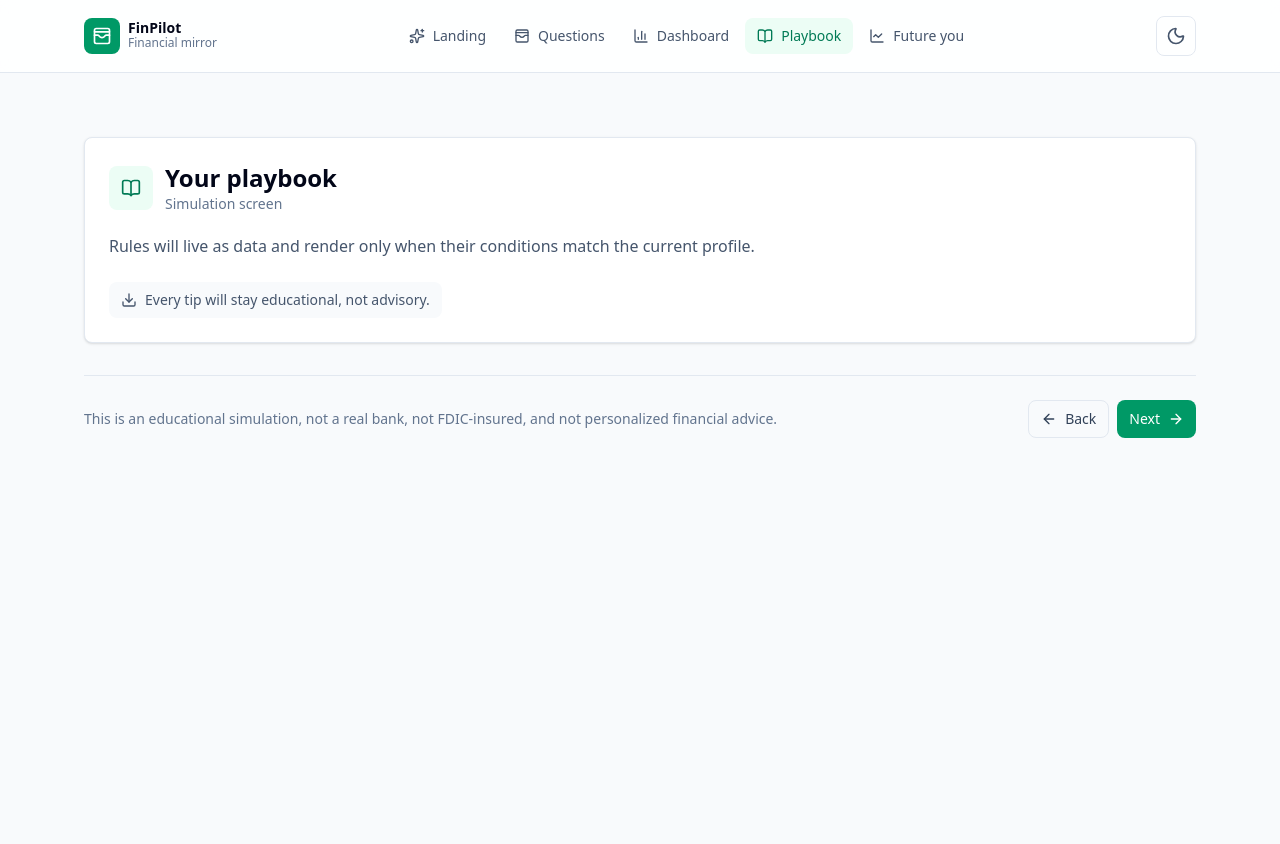
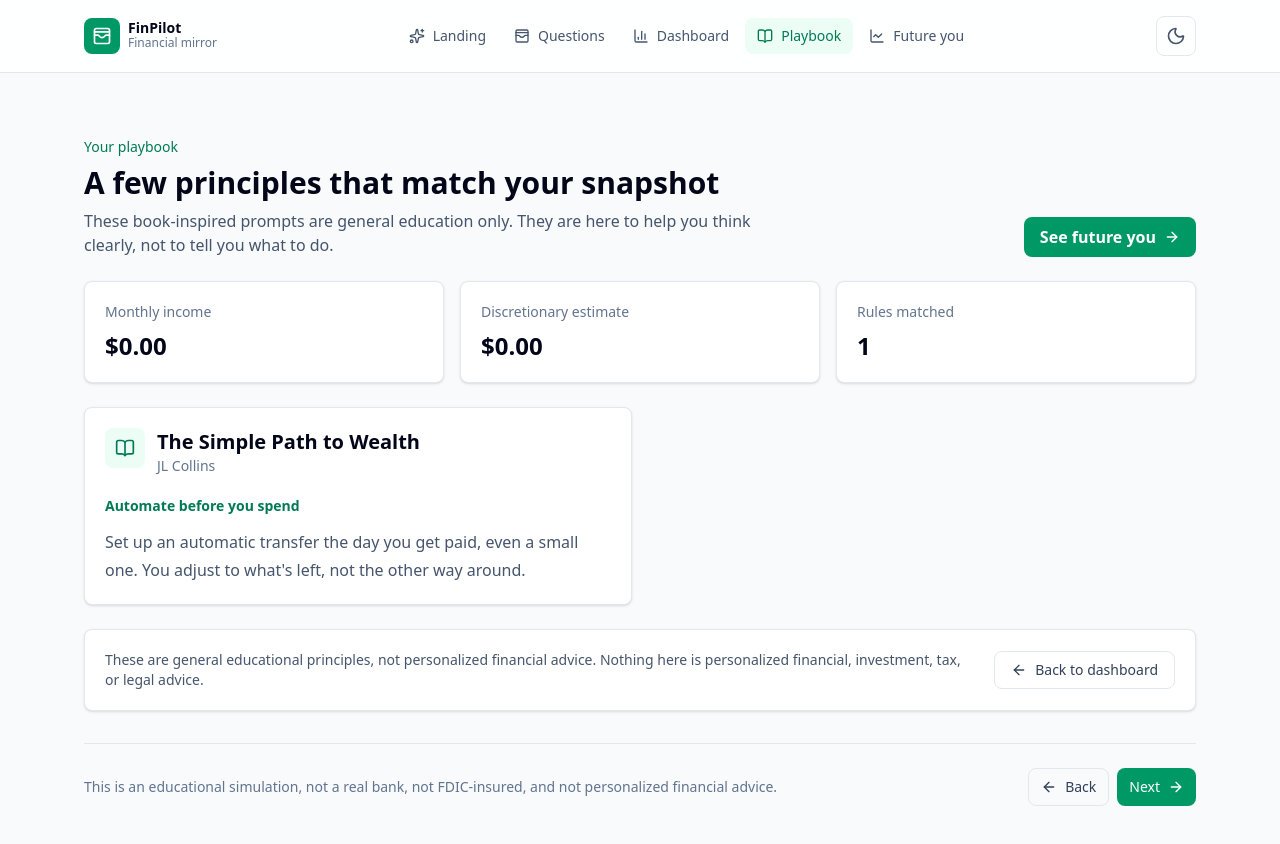
Before and after one commit to charms101/FinPilot, a Next.js app: page / in a window 1280 px wide. Both pictures are taken after a click on the button "Playbook". Shown: the top 844 px of the page. Before the commit the page ends 800 px from the top, so only its background shows below. Built offline with nearby package versions, Linux system fonts and the light colour scheme.

Commit message:
Add data-driven financial playbook

```diff
--- a/src/app/page.tsx
+++ b/src/app/page.tsx
@@ -36,6 +36,7 @@ import {
   type SavingsHabit,
   type SpendingCategory,
 } from '@/lib/profile'
+import { matchingPlaybookRules } from '@/lib/playbook'
 import { formatCurrency } from '@/lib/utils'
 
 type Screen = 'landing' | 'questions' | 'dashboard' | 'playbook' | 'future'
@@ -239,7 +240,13 @@ export default function FinPilotSimulation() {
             onPlaybook={() => setCurrentScreen('playbook')}
           />
         )}
-        {currentScreen === 'playbook' && <PlaybookScreen />}
+        {currentScreen === 'playbook' && (
+          <PlaybookScreen
+            profile={profile}
+            onDashboard={() => setCurrentScreen('dashboard')}
+            onFuture={() => setCurrentScreen('future')}
+          />
+        )}
         {currentScreen === 'future' && <FutureScreen />}
 
         <div className="flex flex-col gap-3 border-t border-slate-200 pt-6 text-sm text-slate-500 dark:border-slate-800 dark:text-slate-400 md:flex-row md:items-center md:justify-between">
@@ -859,14 +866,88 @@ function DashboardScreen({
   )
 }
 
-function PlaybookScreen() {
+function PlaybookScreen({
+  profile,
+  onDashboard,
+  onFuture,
+}: {
+  profile: Profile
+  onDashboard: () => void
+  onFuture: () => void
+}) {
+  const rules = matchingPlaybookRules(profile)
+  const discretionary = discretionaryIncome(profile)
+
   return (
-    <PlaceholderPanel
-      icon={BookOpen}
-      title="Your playbook"
-      body="Rules will live as data and render only when their conditions match the current profile."
-      detail="Every tip will stay educational, not advisory."
-    />
+    <div className="grid gap-6">
+      <div className="flex flex-col gap-4 md:flex-row md:items-end md:justify-between">
+        <div>
+          <p className="text-sm font-medium text-emerald-700 dark:text-emerald-300">Your playbook</p>
+          <h2 className="mt-2 text-3xl font-semibold">A few principles that match your snapshot</h2>
+          <p className="mt-2 max-w-2xl text-slate-600 dark:text-slate-300">
+            These book-inspired prompts are general education only. They are here to help you think clearly, not to tell you what to do.
+          </p>
+        </div>
+        <button
+          type="button"
+          onClick={onFuture}
+          className="inline-flex items-center justify-center gap-2 rounded-lg bg-emerald-600 px-4 py-2 font-semibold text-white transition hover:bg-emerald-700"
+        >
+          See future you
+          <ArrowRight className="size-4" />
+        </button>
+      </div>
+
+      <section className="grid gap-4 md:grid-cols-3">
+        <div className="rounded-lg border border-slate-200 bg-white p-5 shadow-sm dark:border-slate-800 dark:bg-slate-900">
+          <p className="text-sm text-slate-500 dark:text-slate-400">Monthly income</p>
+          <p className="mt-2 text-2xl font-semibold">{formatCurrency(profile.monthlyIncome)}</p>
+        </div>
+        <div className="rounded-lg border border-slate-200 bg-white p-5 shadow-sm dark:border-slate-800 dark:bg-slate-900">
+          <p className="text-sm text-slate-500 dark:text-slate-400">Discretionary estimate</p>
+          <p className="mt-2 text-2xl font-semibold">{formatCurrency(discretionary)}</p>
+        </div>
+        <div className="rounded-lg border border-slate-200 bg-white p-5 shadow-sm dark:border-slate-800 dark:bg-slate-900">
+          <p className="text-sm text-slate-500 dark:text-slate-400">Rules matched</p>
+          <p className="mt-2 text-2xl font-semibold">{rules.length}</p>
+        </div>
+      </section>
+
+      <section className="grid gap-4 md:grid-cols-2">
+        {rules.map((rule) => (
+          <article
+            key={`${rule.book}-${rule.principle}`}
+            className="rounded-lg border border-slate-200 bg-white p-5 shadow-sm dark:border-slate-800 dark:bg-slate-900"
+          >
+            <div className="mb-5 flex items-start gap-3">
+              <span className="grid size-10 shrink-0 place-items-center rounded-lg bg-emerald-50 text-emerald-700 dark:bg-emerald-950 dark:text-emerald-300">
+                <BookOpen className="size-5" />
+              </span>
+              <div>
+                <h3 className="text-xl font-semibold">{rule.book}</h3>
+                <p className="text-sm text-slate-500 dark:text-slate-400">{rule.author}</p>
+              </div>
+            </div>
+            <p className="text-sm font-semibold text-emerald-700 dark:text-emerald-300">{rule.principle}</p>
+            <p className="mt-3 leading-7 text-slate-600 dark:text-slate-300">{rule.tip}</p>
+          </article>
+        ))}
+      </section>
+
+      <section className="grid gap-4 rounded-lg border border-slate-200 bg-white p-5 text-sm text-slate-600 shadow-sm dark:border-slate-800 dark:bg-slate-900 dark:text-slate-300 md:grid-cols-[1fr_auto] md:items-center">
+        <p>
+          These are general educational principles, not personalized financial advice. Nothing here is personalized financial, investment, tax, or legal advice.
+        </p>
+        <button
+          type="button"
+          onClick={onDashboard}
+          className="inline-flex items-center justify-center gap-2 rounded-lg border border-slate-200 px-4 py-2 font-medium text-slate-700 transition hover:bg-slate-100 dark:border-slate-800 dark:text-slate-200 dark:hover:bg-slate-950"
+        >
+          <ArrowLeft className="size-4" />
+          Back to dashboard
+        </button>
+      </section>
+    </div>
   )
 }
 
--- /dev/null
+++ b/src/lib/playbook.ts
@@ -0,0 +1,75 @@
+import { discretionaryIncome } from './calculations'
+import type { Profile } from './profile'
+
+export interface PlaybookRule {
+  condition: (profile: Profile) => boolean
+  book: string
+  author: string
+  principle: string
+  tip: string
+}
+
+export type PlaybookCard = Omit<PlaybookRule, 'condition'>
+
+export const playbookRules: PlaybookRule[] = [
+  {
+    condition: (profile) => profile.hasDebt && profile.debtType !== 'none',
+    book: 'The Total Money Makeover',
+    author: 'Dave Ramsey',
+    principle: 'Debt snowball',
+    tip: 'List debts smallest to largest and throw every spare dollar at the smallest one first. Momentum matters more than interest rate here.',
+  },
+  {
+    condition: (profile) => discretionaryIncome(profile) < 0,
+    book: 'All Your Worth',
+    author: 'Elizabeth Warren & Amelia Warren Tyagi',
+    principle: '50/30/20 rule',
+    tip: 'Aim to keep needs at 50% of income, wants at 30%, and savings at 20%. Right now needs are eating into that split.',
+  },
+  {
+    condition: (profile) => profile.currentSavingsHabit === 'none' && profile.primaryGoal !== 'pay_off_debt',
+    book: 'The Simple Path to Wealth',
+    author: 'JL Collins',
+    principle: 'Automate before you spend',
+    tip: "Set up an automatic transfer the day you get paid, even a small one. You adjust to what's left, not the other way around.",
+  },
+  {
+    condition: (profile) =>
+      profile.topSpendingCategories.includes('shopping') || profile.topSpendingCategories.includes('dining'),
+    book: 'The Psychology of Money',
+    author: 'Morgan Housel',
+    principle: 'Save regardless of income',
+    tip: 'Savings rate matters more than income level. Small, consistent cuts to discretionary spending compound the same way investing gains do.',
+  },
+  {
+    condition: (profile) => profile.primaryGoal === 'invest' || profile.riskTolerance === 'high',
+    book: 'Rich Dad Poor Dad',
+    author: 'Robert Kiyosaki',
+    principle: 'Assets vs liabilities',
+    tip: 'Before adding a new expense, ask whether it puts money in your pocket over time or takes it out.',
+  },
+  {
+    condition: (profile) => profile.currentSavingsHabit !== 'none',
+    book: 'I Will Teach You to Be Rich',
+    author: 'Ramit Sethi',
+    principle: 'Conscious spending plan',
+    tip: "You're already saving. The next lever is spending extravagantly on what you love and cutting ruthlessly on what you don't.",
+  },
+]
+
+export function matchingPlaybookRules(profile: Profile): PlaybookCard[] {
+  const matches = playbookRules.filter((rule) => rule.condition(profile))
+
+  if (matches.length > 0) {
+    return matches
+  }
+
+  return [
+    {
+      book: 'The Psychology of Money',
+      author: 'Morgan Housel',
+      principle: 'Room for error',
+      tip: 'Keep a little margin in your monthly plan so normal surprises do not throw the whole month off course.',
+    },
+  ] satisfies PlaybookCard[]
+}
```
